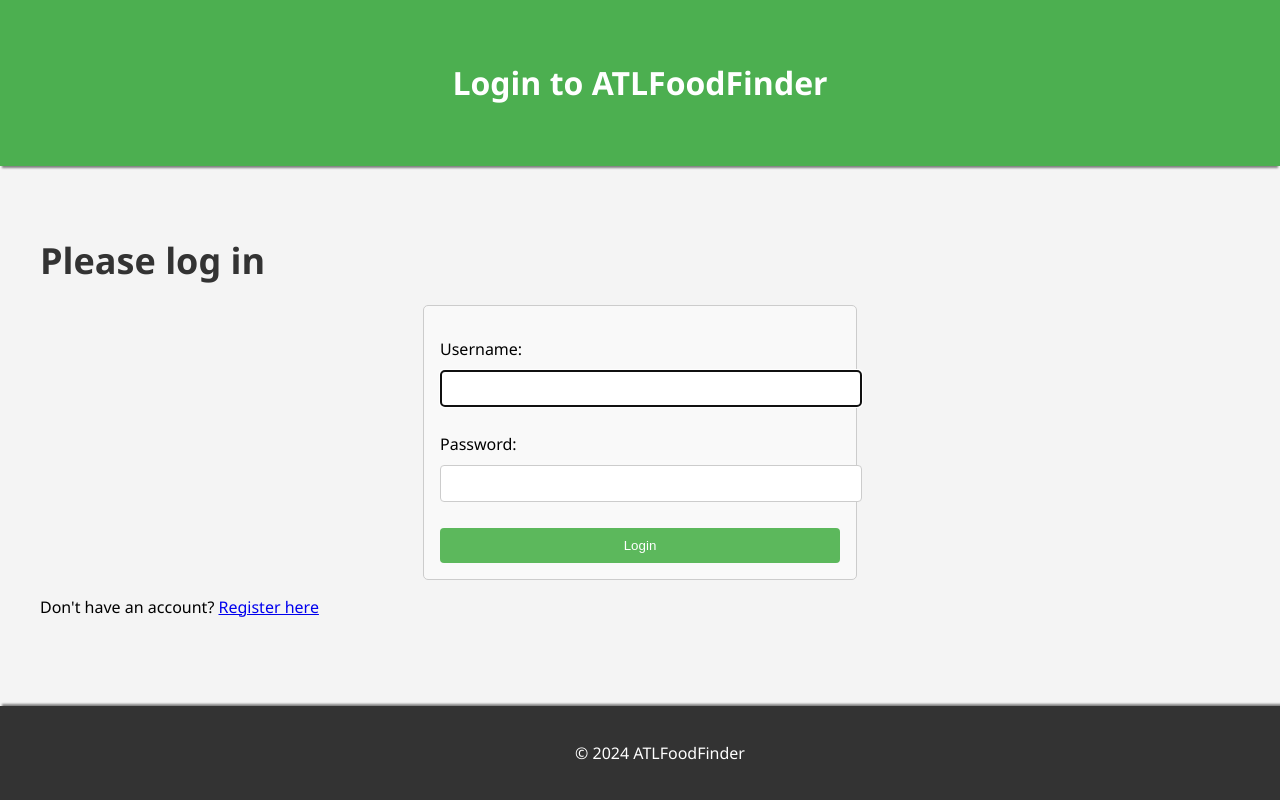
After one commit to PabCR/ATLFoodFinder, a Django app: page /login/ in a window 1280 px wide. The commit adds this page. Run offline with Django 5.2, Linux system fonts and the light colour scheme.

Commit message:
Fixed login and register template directory issues.

```diff
--- a/ATLFoodFinder/static/ATLFoodFinder/styles.css
+++ b/ATLFoodFinder/static/ATLFoodFinder/styles.css
@@ -120,3 +120,34 @@ footer {
     width: 100%;
     box-shadow: 0 -4px 2px -2px gray;
 }
+
+form {
+    max-width: 400px;
+    margin: 0 auto;
+    padding: 1em;
+    background: #f9f9f9;
+    border: 1px solid #ccc;
+    border-radius: 5px;
+}
+
+form input {
+    width: 100%;
+    padding: 10px;
+    margin: 10px 0;
+    border: 1px solid #ccc;
+    border-radius: 4px;
+}
+
+button {
+    width: 100%;
+    padding: 10px;
+    background-color: #5cb85c;
+    color: white;
+    border: none;
+    border-radius: 4px;
+    cursor: pointer;
+}
+
+button:hover {
+    background-color: #4cae4c;
+}
--- /dev/null
+++ b/ATLFoodFinder/templates/ATLFoodFinder/login.html
@@ -0,0 +1,31 @@
+<!DOCTYPE html>
+<html lang="en">
+<head>
+    <meta charset="UTF-8">
+    <meta name="viewport" content="width=device-width, initial-scale=1.0">
+    <title>Login - ATLFoodFinder</title>
+    {% load static %}
+    <link rel="stylesheet" href="{% static 'ATLFoodFinder/styles.css' %}">
+</head>
+<body>
+    <header>
+        <h1>Login to ATLFoodFinder</h1>
+    </header>
+
+    <main>
+        <section>
+            <h2>Please log in</h2>
+            <form method="POST">
+                {% csrf_token %}
+                {{ form.as_p }}
+                <button type="submit">Login</button>
+            </form>
+            <p>Don't have an account? <a href="{% url 'register' %}">Register here</a></p>
+        </section>
+    </main>
+
+    <footer>
+        <p>&copy; 2024 ATLFoodFinder</p>
+    </footer>
+</body>
+</html>
--- /dev/null
+++ b/ATLFoodFinder/templates/ATLFoodFinder/profile.html
@@ -0,0 +1,3 @@
+<h2>Welcome, {{ user.username }}!</h2>
+<p>This is your profile page where you can manage your data.</p>
+<a href="{% url 'logout' %}">Logout</a>
--- a/ATLFoodFinder/logintemplates/register.html
+++ b/ATLFoodFinder/templates/ATLFoodFinder/register.html
@@ -1,9 +1,6 @@
-{% extends 'base.html' %}
-{% block content %}
 <h2>Register</h2>
-<form method="post">
+<form method="POST">
     {% csrf_token %}
     {{ form.as_p }}
     <button type="submit">Register</button>
 </form>
-{% endblock %}
--- a/ATLFoodFinder/urls.py
+++ b/ATLFoodFinder/urls.py
@@ -22,7 +22,8 @@ from django.contrib.auth import views as auth_views
 urlpatterns = [
     path('admin/', admin.site.urls),
     path('', views.home, name='home'),  # Add the home URL path
-    path('login/', auth_views.LoginView.as_view(template_name='login.html'), name='login'),
+    path('login/', auth_views.LoginView.as_view(template_name='ATLFoodFinder/login.html'), name='login'),
     path('logout/', auth_views.LogoutView.as_view(), name='logout'),
     path('register/', views.register, name='register'),
+    path('profile/', views.profile, name='profile'),
 ]
--- a/ATLFoodFinder/views.py
+++ b/ATLFoodFinder/views.py
@@ -15,8 +15,8 @@ def register(request):
             return redirect('home')
     else:
         form = UserCreationForm()
-    return render(request, 'register.html', {'form': form})
+    return render(request, 'ATLFoodFinder/register.html', {'form': form})
 
 @login_required
 def profile(request):
-    return render(request, 'profile.html')
+    return render(request, 'ATLFoodFinder/profile.html')
```
Also changed, not shown: ATLFoodFinder/logintemplates/login.html (deleted, +0 -10 lines), ATLFoodFinder/settings.py (+2 -5 lines), ATLFoodFinder/templates/ATLFoodFinder/home.html (+8 -1 lines).
